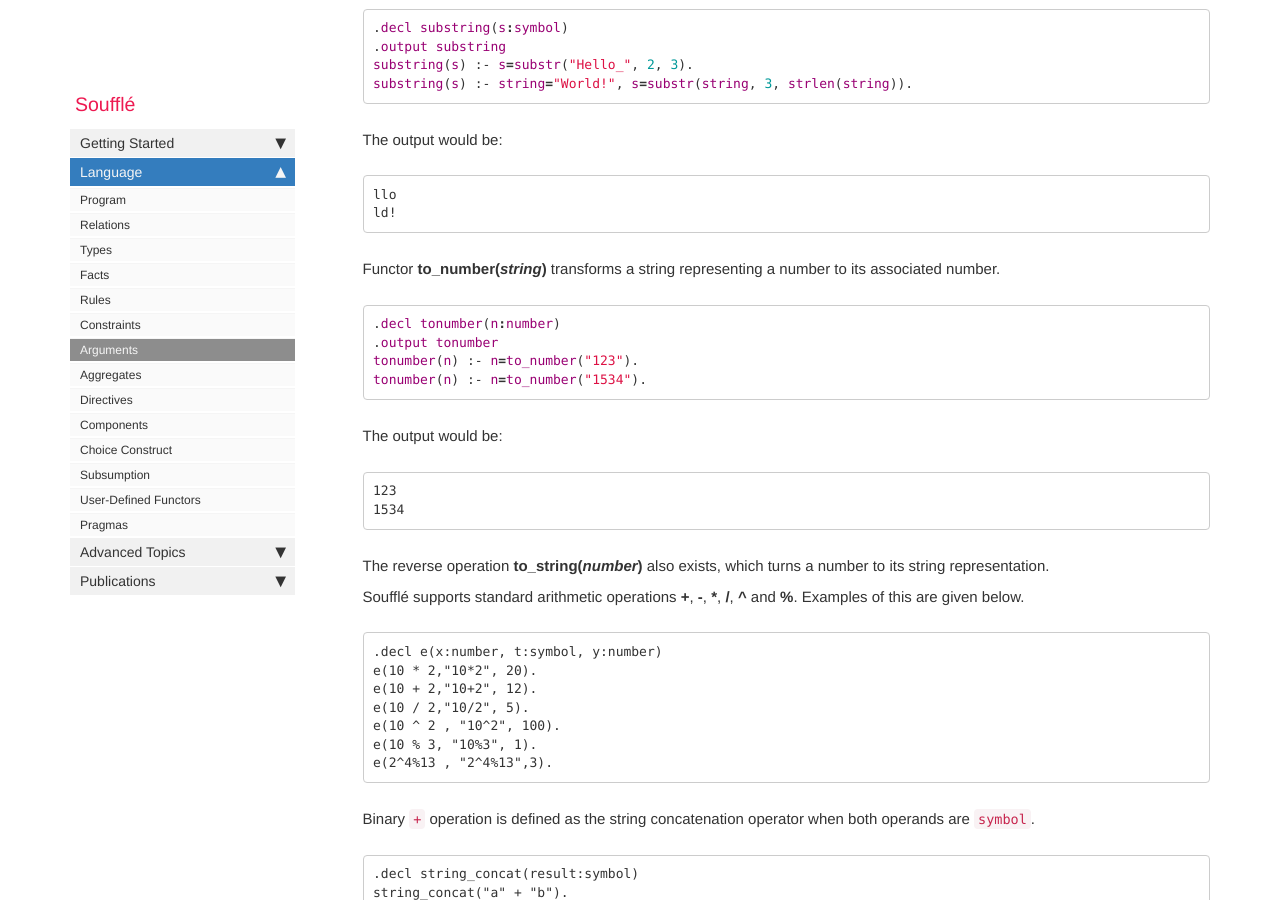
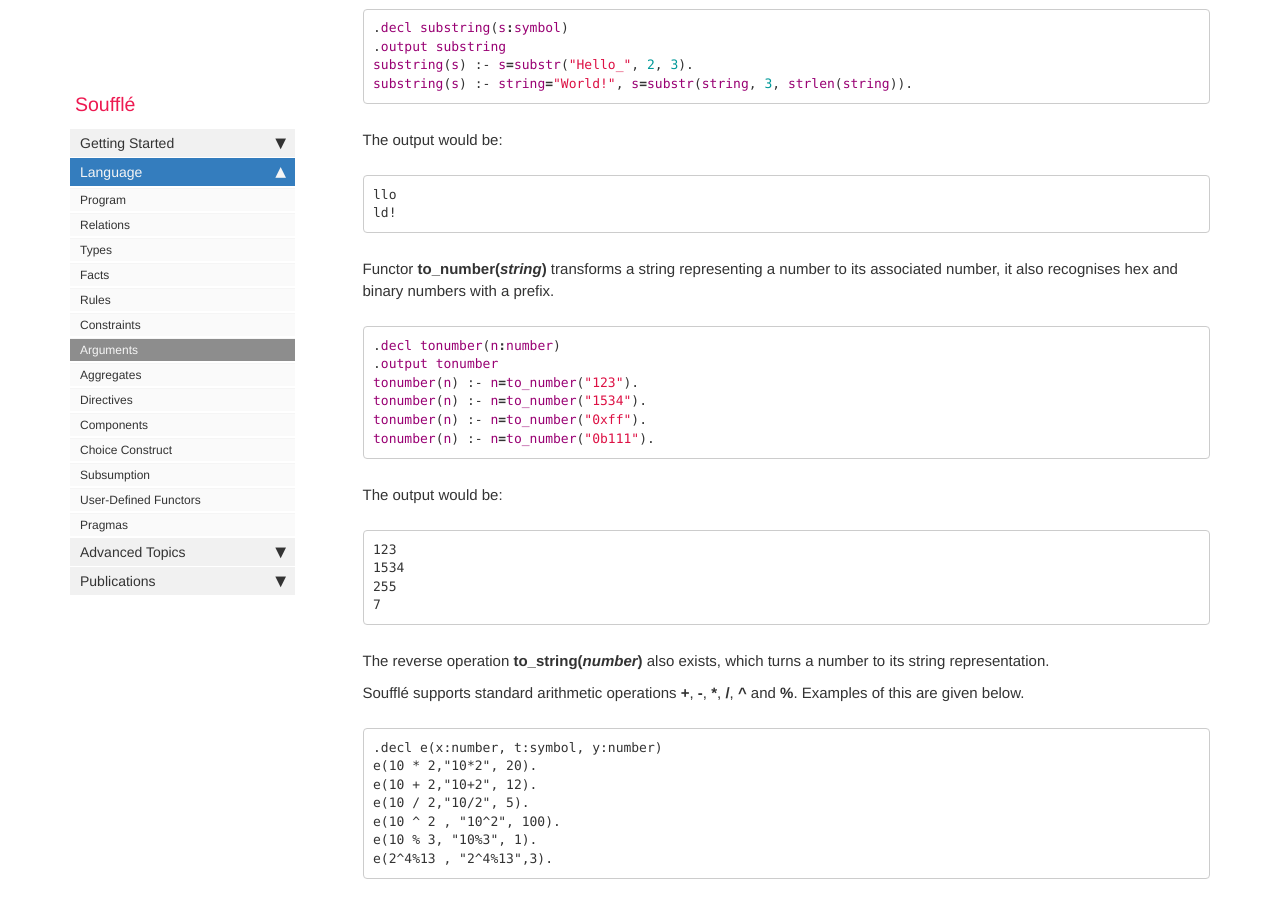
Before and after one commit to souffle-lang/souffle-lang.github.io, a Jekyll site: the page built from pages/docs/arguments.md, in a window 1280 px wide and 900 px high, scrolled down 2146 px. Built offline with Jekyll 4.4.1, drawn with Linux system fonts in a browser that asks for light colours; comment, search, counter and statistics services are not loaded.

Commit message:
Add example of parsing hex and binary with to_number (#140)

````diff
--- a/pages/docs/arguments.md
+++ b/pages/docs/arguments.md
@@ -78,17 +78,21 @@ llo
 ld!
 ```
 
-Functor **to_number(*string*)** transforms a string representing a number to its associated number.
+Functor **to_number(*string*)** transforms a string representing a number to its associated number, it also recognises hex and binary numbers with a prefix.
 ```prolog
 .decl tonumber(n:number)
 .output tonumber
 tonumber(n) :- n=to_number("123").
 tonumber(n) :- n=to_number("1534").
+tonumber(n) :- n=to_number("0xff").
+tonumber(n) :- n=to_number("0b111").
 ```
 The output would be:
 ```
 123
 1534
+255
+7
 ```
 The reverse operation **to_string(*number*)** also exists, which turns a number to its string representation.
 
````
